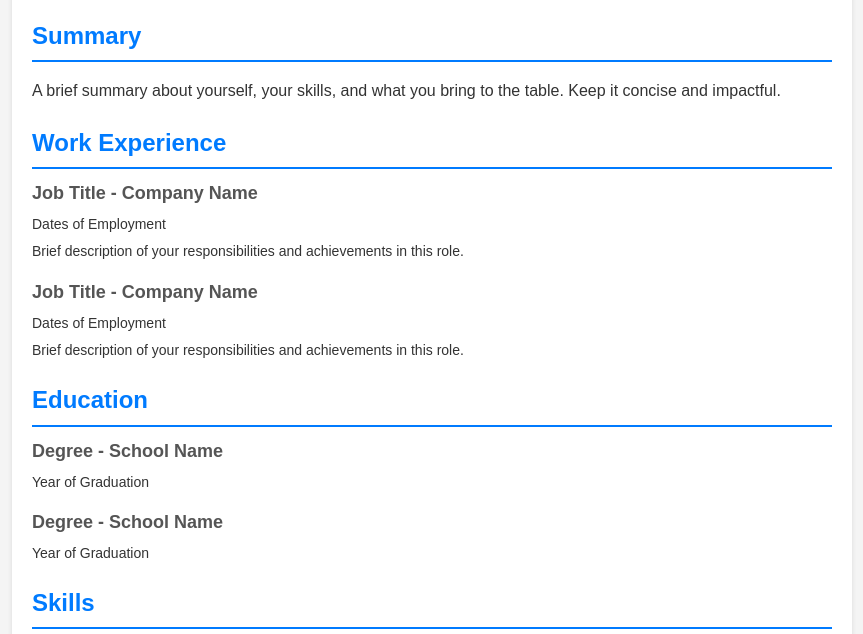
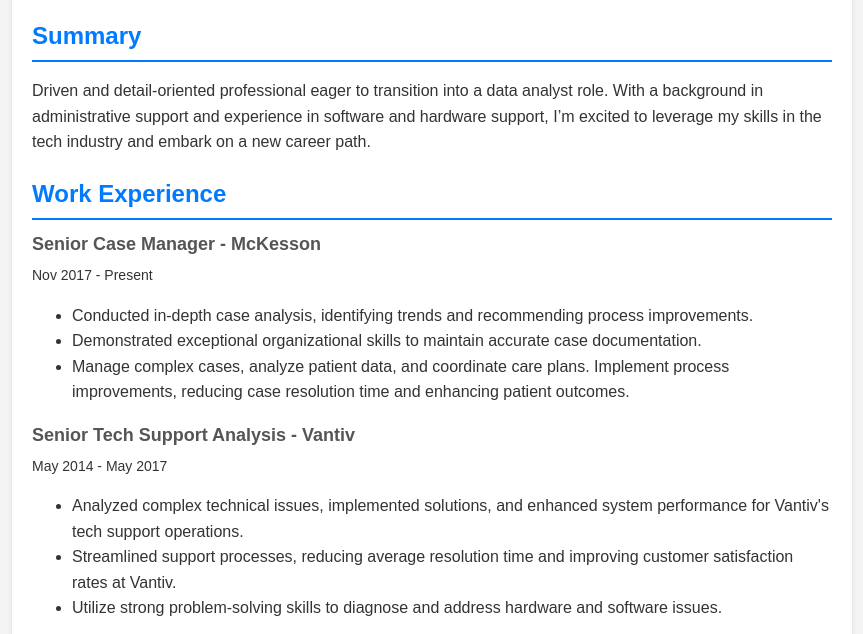
Before and after one commit to L8onii/l8onii.github.io, a plain HTML site: page index.html in a window 1280 px wide. Shown: the part 124-758 px from the top of the page, without its empty margins (208-1071 px from the left). Drawn offline with Linux system fonts and the light colour scheme.

Commit message:
Summary & Work Experience

```diff
--- a/index.html
+++ b/index.html
@@ -87,44 +87,40 @@
                 | Phone: (502) 457-6817 | LinkedIn:
                 <a href="#">https://www.linkedin.com/in/l8onii/</a>
             </p>
-        </section>
-        <section class="section">
+        </section>            <section class="section">
             <h2>Summary</h2>
             <p>
-                    A brief summary about yourself, your skills, and what you
-                    bring to the table. Keep it concise and impactful.
+                Driven and detail-oriented professional eager to transition into a data analyst role.
+                With a background in administrative support and experience in software and hardware support, I’m excited to leverage my skills in the tech industry and embark on a new career path.
+
             </p>
         </section>
         <section class="section">
             <h2>Work Experience</h2>
             <div class="item">
-                    <h3>Job Title - Company Name</h3>
-                    <p>Dates of Employment</p>
+                <h3>Senior Case Manager - McKesson</h3>
+                <p>Nov 2017 - Present</p>
                 <p>
-                        Brief description of your responsibilities and
-                        achievements in this role.
+                    <ul>
+                        <li>Conducted in-depth case analysis, identifying trends and recommending process improvements.</li>
+                        <li>Demonstrated exceptional organizational skills to maintain accurate case documentation.</li>
+                        <li>Manage complex cases, analyze patient data, and coordinate care plans. Implement process improvements, reducing case resolution time and enhancing patient outcomes.</li>
+                    </ul>
                 </p>
             </div>
             <div class="item">
-                    <h3>Job Title - Company Name</h3>
-                    <p>Dates of Employment</p>
+                <h3>Senior Tech Support Analysis - Vantiv</h3>
+                <p>May 2014 - May 2017</p>
                 <p>
-                        Brief description of your responsibilities and
-                        achievements in this role.
+                    <ul>
+                        <li>Analyzed complex technical issues, implemented solutions, and enhanced system performance for Vantiv's tech support operations.</li>
+                        <li>Streamlined support processes, reducing average resolution time and improving customer satisfaction rates at Vantiv.</li>
+                        <li>Utilize strong problem-solving skills to diagnose and address hardware and software issues.</li>
+                    </ul>
                 </p>
             </div>
         </section>
         <div class="section">
-                <h2>Education</h2>
-                <div class="item">
-                    <h3>Degree - School Name</h3>
-                    <p>Year of Graduation</p>
-                </div>
-                <div class="item">
-                    <h3>Degree - School Name</h3>
-                    <p>Year of Graduation</p>
-                </div>
-            </section>
             <section class="section">
                 <h2>Skills</h2>
                 <div class="skills">
```
Lines whose indentation alone changed are shown as unchanged.
